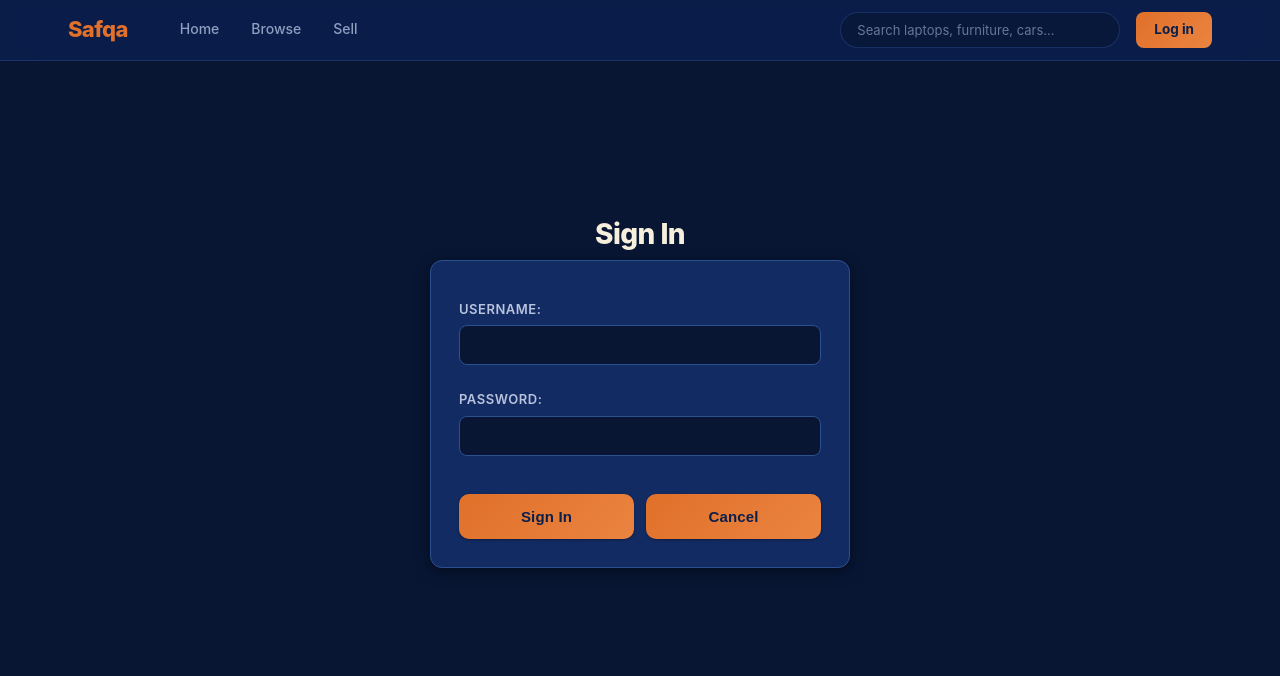
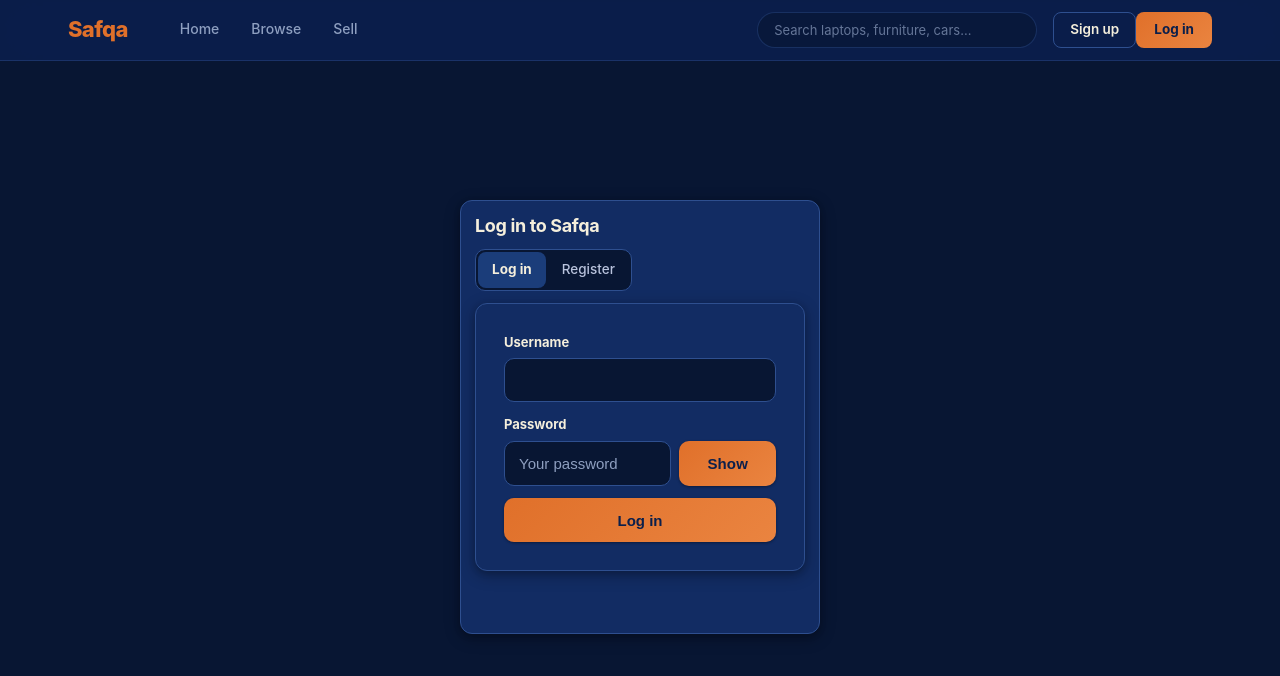
Before and after one commit to A-Alsaffaf/Safqa-Frontend, a React (Vite) app: page /sign-in in a window 1280 px wide. Shown: the top 676 px of the page. Built offline with nearby package versions, Linux system fonts and the light colour scheme; no server answers.

Commit message:
feat(Auth): Add Log in / Register card with toggle, email field on sign up, and a logged-out-only Sign up button in the Navbar #76

```diff
--- /dev/null
+++ b/src/components/AuthCard.jsx
@@ -0,0 +1,33 @@
+import { NavLink } from 'react-router'
+
+// Shared shell for the sign-in and sign-up pages: title, Log in / Register
+// toggle, and an error area. The toggle is a pair of links so each mode keeps
+// its own URL (/sign-in, /sign-up) and the browser back button works.
+function AuthCard({ title, error, children }) {
+  return (
+    <main className='auth-page'>
+      <div className='auth-card'>
+        <h1 className='auth-card__title'>{title}</h1>
+
+        <nav className='auth-tabs' aria-label='Account'>
+          <NavLink to='/sign-in' className='auth-tabs__tab'>
+            Log in
+          </NavLink>
+          <NavLink to='/sign-up' className='auth-tabs__tab'>
+            Register
+          </NavLink>
+        </nav>
+
+        {error ? (
+          <p className='auth-card__error' role='alert'>
+            {error}
+          </p>
+        ) : null}
+
+        {children}
+      </div>
+    </main>
+  )
+}
+
+export default AuthCard
--- a/src/components/Navbar.jsx
+++ b/src/components/Navbar.jsx
@@ -57,9 +57,14 @@ function Navbar({ user = null, handleLogout }) {
           </>
         )}
         {!user && (
-          <NavLink to='/sign-in' className='navbar__login'>
-            Log in
-          </NavLink>
+          <>
+            <NavLink to='/sign-up' className='navbar__signup'>
+              Sign up
+            </NavLink>
+            <NavLink to='/sign-in' className='navbar__login'>
+              Log in
+            </NavLink>
+          </>
         )}
       </div>
     </header>
--- /dev/null
+++ b/src/components/PasswordInput.jsx
@@ -0,0 +1,35 @@
+import { useState } from 'react'
+
+// Labelled password field with a Show / Hide toggle.
+function PasswordInput({ id, name, label, value, onChange, autoComplete, placeholder }) {
+  const [visible, setVisible] = useState(false)
+
+  return (
+    <div className='auth-field'>
+      <label htmlFor={id}>{label}</label>
+      <div className='auth-field__row'>
+        <input
+          type={visible ? 'text' : 'password'}
+          id={id}
+          name={name}
+          value={value}
+          onChange={onChange}
+          autoComplete={autoComplete}
+          placeholder={placeholder}
+          required
+        />
+        <button
+          type='button'
+          className='auth-field__toggle'
+          onClick={() => setVisible(!visible)}
+          aria-pressed={visible}
+          aria-label={visible ? `Hide ${label.toLowerCase()}` : `Show ${label.toLowerCase()}`}
+        >
+          {visible ? 'Hide' : 'Show'}
+        </button>
+      </div>
+    </div>
+  )
+}
+
+export default PasswordInput
--- a/src/pages/SigninPage.jsx
+++ b/src/pages/SigninPage.jsx
@@ -1,70 +1,70 @@
-// src/components/SignInForm/SignInForm.jsx
-
 import { useState } from 'react';
 import { useNavigate } from 'react-router';
 
 import { signIn } from '../services/authService';
+import AuthCard from '../components/AuthCard';
+import PasswordInput from '../components/PasswordInput';
 
 
 const SignInForm = ({ setUser }) => {
   const navigate = useNavigate();
   const [error, setError] = useState('');
+  const [submitting, setSubmitting] = useState(false);
   const [formData, setFormData] = useState({
     username: '',
     password: '',
   });
 
   function handleChange(event){
+    setError('');
     setFormData({ ...formData, [event.target.name]: event.target.value });
   }
 
   async function handleSubmit(event){
     event.preventDefault();
     try {
+      setSubmitting(true);
       const signedInUser = await signIn(formData);
 
       setUser(signedInUser);
       navigate('/dashboard');
     } catch (err) {
       setError(err?.response?.data?.message || 'Unable to sign in. Please try again.');
+      setSubmitting(false);
     }
   };
 
   return (
-    <main>
-      <h1>Sign In</h1>
-      <p className='error'>{error}</p>
-      <form autoComplete='off' onSubmit={handleSubmit}>
-        <div>
-          <label htmlFor='email'>Username:</label>
+    <AuthCard title='Log in to Safqa' error={error}>
+      <form className='auth-form' onSubmit={handleSubmit}>
+        <div className='auth-field'>
+          <label htmlFor='username'>Username</label>
           <input
             type='text'
-            autoComplete='off'
             id='username'
+            name='username'
             value={formData.username}
-            name='username'
             onChange={handleChange}
+            autoComplete='username'
             required
           />
         </div>
-        <div>
-          <label htmlFor='password'>Password:</label>
-          <input
-            type='password'
-            autoComplete='off'
-            id='password'
-            value={formData.password}
-            name='password'
-            onChange={handleChange}
-            required
-          />
-        </div>
-        <div>
-          <button>Sign In</button>
-          <button type='button' onClick={() => navigate('/')}>Cancel</button>
-        </div>
+
+        <PasswordInput
+          id='password'
+          name='password'
+          label='Password'
+          value={formData.password}
+          onChange={handleChange}
+          autoComplete='current-password'
+          placeholder='Your password'
+        />
+
+        <button type='submit' className='auth-form__submit' disabled={submitting}>
+          {submitting ? 'Logging in...' : 'Log in'}
+        </button>
       </form>
-    </main>
+    </AuthCard>
   );
 };
 
--- a/src/pages/SignupPage.jsx
+++ b/src/pages/SignupPage.jsx
@@ -1,18 +1,21 @@
 import { useState } from "react";
 import { useNavigate } from "react-router";
 import { signUp } from "../services/authService";
+import AuthCard from "../components/AuthCard";
+import PasswordInput from "../components/PasswordInput";
 
 function Signup() {
   const navigate = useNavigate();
   const [error, setError] = useState("");
   const [formData, setFormData] = useState({
     username: "",
+    email: "",
     password: "",
     passwordConf: "",
   });
   const [ submitting, setSubmitting ] = useState(false)
 
-  const { username, password, passwordConf } = formData;
+  const { username, email, password, passwordConf } = formData;
 
   function handleChange(event){
     setError("");
@@ -28,59 +31,73 @@ function Signup() {
       await signUp(formData);
       navigate('/sign-in')
     } catch (err) {
-      setError(err.response.data.message);
+      setError(err?.response?.data?.message || "Unable to sign up. Please try again.");
       setSubmitting(false)
     }
   }
 
   function isFormInvalid(){
-    return !(username && password && password === passwordConf);
+    return !(username && email && password && password === passwordConf);
   };
 
+  const passwordsMismatch = Boolean(passwordConf) && password !== passwordConf;
+
   return (
-    <main>
-      <h1>Sign Up</h1>
-      <p className="error">{error}</p>
-      <form onSubmit={handleSubmit}>
-        <div>
-          <label htmlFor="username">Username:</label>
+    <AuthCard title="Create your Safqa account" error={error}>
+      <form className="auth-form" onSubmit={handleSubmit}>
+        <div className="auth-field">
+          <label htmlFor="username">Username</label>
           <input
             type="text"
             id="username"
+            name="username"
             value={username}
-            name="username"
             onChange={handleChange}
+            autoComplete="username"
             required
           />
         </div>
-        <div>
-          <label htmlFor="password">Password:</label>
+
+        <div className="auth-field">
+          <label htmlFor="email">Email</label>
           <input
-            type="password"
-            id="password"
-            value={password}
-            name="password"
+            type="email"
+            id="email"
+            name="email"
+            value={email}
             onChange={handleChange}
+            autoComplete="email"
             required
           />
         </div>
-        <div>
-          <label htmlFor="confirm">Confirm Password:</label>
-          <input
-            type="password"
-            id="confirm"
-            value={passwordConf}
-            name="passwordConf"
-            onChange={handleChange}
-            required
-          />
-        </div>
-        <div>
-          <button disabled={isFormInvalid() || submitting}>{submitting ? 'Signing up...' : 'Sign Up'}</button>
-          <button onClick={() => navigate("/")}>Cancel</button>
-        </div>
+
+        <PasswordInput
+          id="password"
+          name="password"
+          label="Password"
+          value={password}
+          onChange={handleChange}
+          autoComplete="new-password"
+          placeholder="At least 6 characters"
+        />
+
+        <PasswordInput
+          id="confirm"
+          name="passwordConf"
+          label="Confirm password"
+          value={passwordConf}
+          onChange={handleChange}
+          autoComplete="new-password"
+        />
+        {passwordsMismatch ? (
+          <p className="auth-field__hint">Passwords do not match.</p>
+        ) : null}
+
+        <button type="submit" className="auth-form__submit" disabled={isFormInvalid() || submitting}>
+          {submitting ? "Creating account..." : "Create account"}
+        </button>
       </form>
-    </main>
+    </AuthCard>
   );
 }
 export default Signup;
--- a/src/styles/global.css
+++ b/src/styles/global.css
@@ -151,6 +151,34 @@ img { max-width: 100%; }
   filter: brightness(1.1);
 }
 
+.navbar__signup {
+  display: inline-flex;
+  align-items: center;
+  justify-content: center;
+  padding: 6px 16px;
+  border: 1px solid var(--line);
+  border-radius: 8px;
+  background: transparent;
+  color: var(--text);
+  font-size: 13.5px;
+  font-weight: 600;
+  text-decoration: none;
+  white-space: nowrap;
+  flex-shrink: 0;
+  transition: border-color 0.2s ease, background 0.2s ease;
+}
+
+.navbar__signup:hover {
+  border-color: var(--accent);
+  background: rgba(27, 61, 122, 0.5);
+}
+
+.navbar__signup:focus-visible,
+.navbar__login:focus-visible {
+  outline: 2px solid var(--focus);
+  outline-offset: 2px;
+}
+
 .navbar__user {
   padding: 6px 14px;
   border: 1px solid var(--line);
@@ -195,7 +223,7 @@ img { max-width: 100%; }
   .navbar__links { height: 52px; }
   .navbar__link { font-size: 13px; padding: 0 10px; }
   .navbar__search { display: none; }
-  .navbar__login, .navbar__user { padding: 6px 12px; font-size: 13px; }
+  .navbar__login, .navbar__signup, .navbar__user { padding: 6px 12px; font-size: 13px; }
 }
 
 /* ================================================================
@@ -440,6 +468,201 @@ main > form > div:last-child > button:nth-child(2) {
 main > form > div:last-child > button:nth-child(2):hover {
   border-color: var(--muted);
   background: rgba(255, 255, 255, 0.04);
+}
+
+/* ================================================================
+   AUTH CARD --- Log in / Register (AuthCard, PasswordInput)
+   Scoped under .auth-card so the generic `form` rules do not leak in.
+   ================================================================ */
+.auth-page {
+  padding-top: 24px;
+}
+
+.auth-card {
+  width: min(360px, 100%);
+  display: flex;
+  flex-direction: column;
+  gap: 12px;
+  padding: 14px;
+  background: var(--panel);
+  border: 1px solid var(--line);
+  border-radius: var(--r);
+  box-shadow: var(--shadow-md);
+}
+
+.auth-card__title {
+  margin: 0;
+  font-size: 18px;
+  font-weight: 700;
+  color: var(--text);
+}
+
+/* Log in / Register segmented toggle */
+.auth-tabs {
+  display: inline-flex;
+  align-self: flex-start;
+  padding: 2px;
+  gap: 2px;
+  border: 1px solid var(--line);
+  border-radius: 10px;
+  background: var(--bg-deep);
+}
+
+.auth-tabs__tab {
+  display: inline-flex;
+  align-items: center;
+  justify-content: center;
+  min-height: 36px;
+  padding: 0 14px;
+  border-radius: 8px;
+  color: var(--text-mid);
+  font-size: 13.5px;
+  font-weight: 500;
+  text-decoration: none;
+  transition: background 0.2s ease, color 0.2s ease;
+}
+
+.auth-tabs__tab:hover {
+  color: var(--text);
+}
+
+.auth-tabs__tab.active {
+  background: var(--panel2);
+  color: var(--text);
+  font-weight: 700;
+}
+
+.auth-card__error {
+  margin: 0;
+  padding: 10px 12px;
+  border: 1px solid var(--urgent);
+  border-radius: 8px;
+  background: rgba(122, 30, 44, 0.2);
+  color: #FFB4BC;
+  font-size: 13.5px;
+}
+
+.auth-card .auth-form {
+  display: flex;
+  flex-direction: column;
+  gap: 12px;
+}
+
+.auth-card .auth-field {
+  display: flex;
+  flex-direction: column;
+  gap: 6px;
+}
+
+.auth-card .auth-field label {
+  margin: 0;
+  font-size: 13px;
+  font-weight: 700;
+  letter-spacing: 0;
+  text-transform: none;
+  color: var(--text);
+}
+
+.auth-card .auth-field input {
+  width: 100%;
+  min-height: 44px;
+  padding: 0 14px;
+  border: 1px solid var(--line);
+  border-radius: 10px;
+  background: var(--bg-deep);
+  color: var(--text);
+  font-size: 15px;
+}
+
+.auth-card .auth-field input::placeholder {
+  color: var(--muted);
+  opacity: 1;
+}
+
+.auth-card .auth-field input:focus-visible,
+.auth-card .auth-field input:focus {
+  border-color: var(--accent);
+  box-shadow: 0 0 0 3px var(--accent-glow);
+  outline: none;
+}
+
+.auth-card .auth-field__row {
+  display: flex;
+  gap: 8px;
+}
+
+.auth-card .auth-field__row input {
+  flex: 1;
+  min-width: 0;
+}
+
+.auth-card .auth-field__toggle {
+  flex: none;
+  min-width: 60px;
+  min-height: 44px;
+  margin: 0;
+  padding: 0 14px;
+  align-self: auto;
+  border: 1px solid var(--line);
+  border-radius: 10px;
+  background: var(--panel2);
+  color: var(--text);
+  font-size: 13.5px;
+  font-weight: 700;
+  box-shadow: none;
+  letter-spacing: 0;
+  cursor: pointer;
+}
+
+.auth-card .auth-field__toggle:hover {
+  transform: none;
+  box-shadow: none;
+  border-color: var(--accent);
+  filter: none;
+}
+
+.auth-card .auth-field__hint {
+  margin: -6px 0 0;
+  font-size: 12.5px;
+  color: #FFB4BC;
+}
+
+.auth-card .auth-form__submit {
+  width: 100%;
+  min-height: 44px;
+  margin: 0;
+  padding: 0 16px;
+  align-self: stretch;
+  border: none;
+  border-radius: 10px;
+  background: linear-gradient(135deg, var(--accent), var(--accent-hi));
+  color: var(--ink);
+  font-size: 15px;
+  font-weight: 700;
+  letter-spacing: 0;
+  cursor: pointer;
+}
+
+.auth-card .auth-form__submit:hover:not(:disabled) {
+  transform: none;
+  filter: brightness(1.08);
+}
+
+.auth-card .auth-form__submit:disabled {
+  opacity: 0.5;
+  cursor: not-allowed;
+  filter: none;
+}
+
+.auth-tabs__tab:focus-visible,
+.auth-card .auth-field__toggle:focus-visible,
+.auth-card .auth-form__submit:focus-visible {
+  outline: 2px solid var(--focus);
+  outline-offset: 2px;
+}
+
+@media (prefers-reduced-motion: reduce) {
+  .auth-tabs__tab { transition: none; }
 }
 
 /* ================================================================
```
